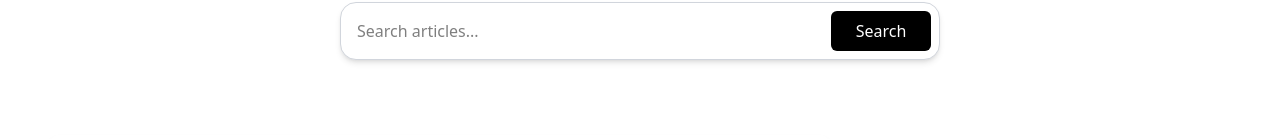
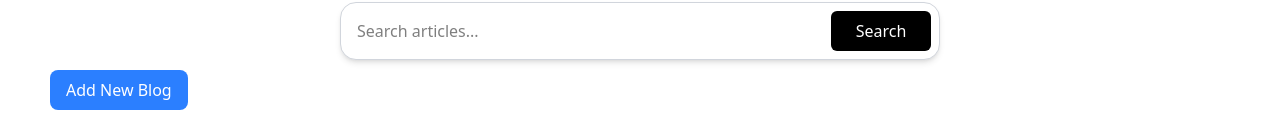
Before and after one commit to CodeShiran/Food-Recipe-Blog, a React (Vite) app in the folder frontend/: page /blog in a window 1280 px wide. Shown: the part 269-408 px from the top of the page. Built offline with nearby package versions, Linux system fonts and the light colour scheme.

Commit message:
feat: add AddBlogModal component and integrate 'Add New Blog' button in BlogList for improved blog management

```diff
--- /dev/null
+++ b/frontend/src/components/AddBlogModal.jsx
@@ -0,0 +1,9 @@
+import React from 'react'
+
+const AddBlogModal = () => {
+  return (
+    <div>AddBlogModal</div>
+  )
+}
+
+export default AddBlogModal
--- a/frontend/src/pages/BlogList.jsx
+++ b/frontend/src/pages/BlogList.jsx
@@ -139,7 +139,10 @@ const BlogList = () => {
           </button>
         </div>
       </div>
-      <div className="mt-[75px] grid grid-cols-1 md:grid-cols-3 gap-6">
+      <div className="mt-2.5">
+        <button className="bg-blue-500 text-white py-2 px-4 rounded-lg hover:bg-blue-600">Add New Blog</button>
+      </div>
+      <div className="mt-[50px] grid grid-cols-1 md:grid-cols-3 gap-6">
         <div className="md:col-span-2 flex flex-col gap-6 w-full">
           {postsToShow.map((post) => (
             <BlogCard
```
